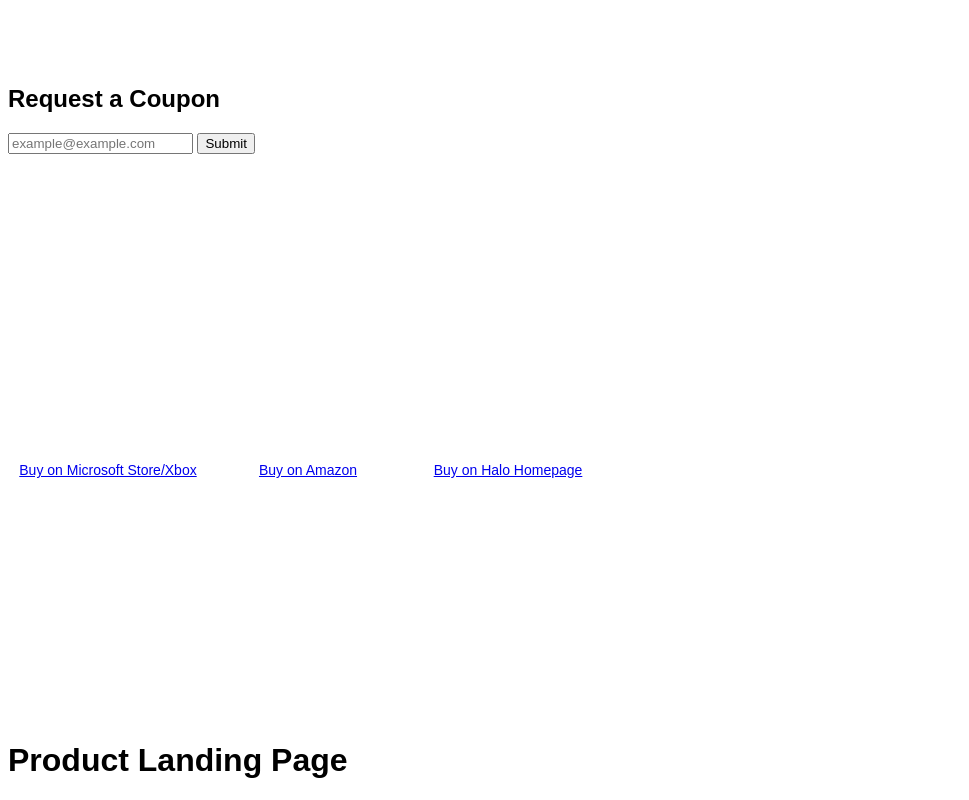
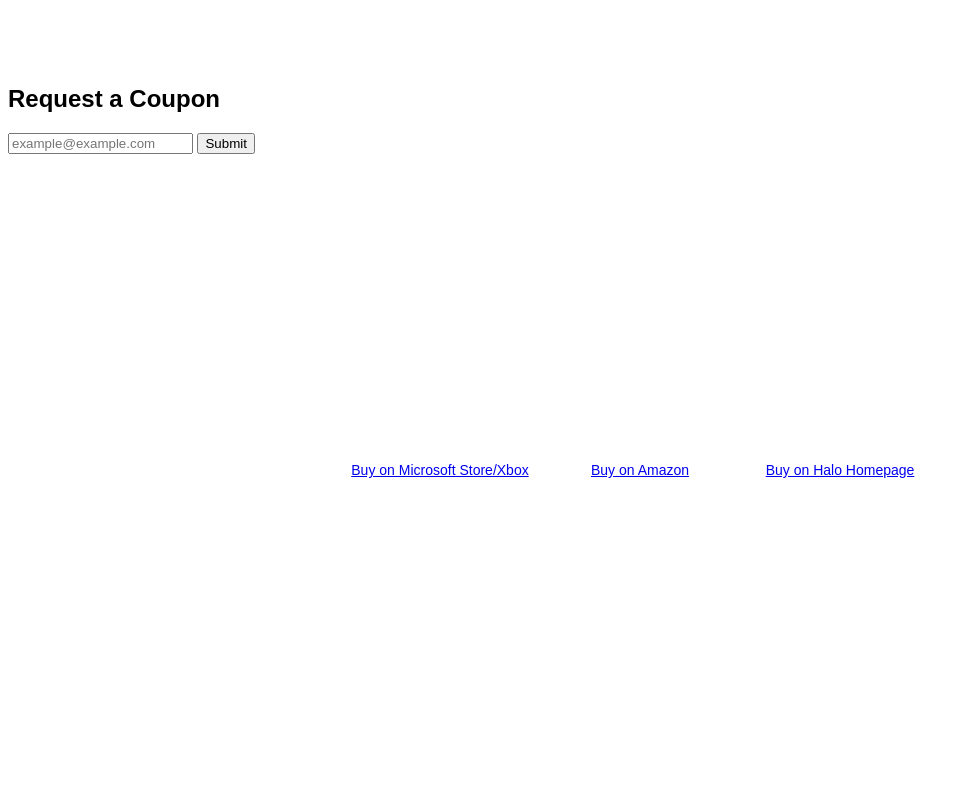
Before and after one commit to Benzito1590/Product-Landing, a plain HTML site: page index.html in a window 1280 px wide. Shown: the part 606-1406 px from the top of the page, without its empty margins (0-969 px from the left). After the commit the page ends 1334 px from the top, so only its background shows below. Drawn offline with Linux system fonts and the light colour scheme.

Commit message:
index.html

```diff
--- a/index.html
+++ b/index.html
@@ -1,38 +1,69 @@
 <html>
+
   <head>
+
     <link rel="stylesheet" type="text/css" href="css/custom-style.css">
+
     <style>
+
       @media only screen and (max-width: 768px) {
+
         /* For mobile phones: */
+
         [class*="col-"] {
+
           width: 100%;
-  }
+
         }
 
+      }
+
+
+
       .flex-container {
+
         display: flex;
+
+        justify-content: center;
+
       }
 
     </style>
+
   </head>
 
+
+
   <body>
+
     <header id="header">
+
       <center>
+
         <img id="header-img" src="https://upload.wikimedia.org/wikipedia/commons/d/d9/343_Industries_logo.png" />
+
         <nav id="nav-bar">
+
          <a class="nav-link" href="#Learn-More">Learn More</a>
          <a class="nav-link" href="#Request-Coupon">Request Coupon</a>
          <a class="nav-link" href="#Buy on Microsoft Store">Buy on Online Store</a>
 
         </nav>
+
       </center>
+
     </header>
+
     <section id="learn-more">
+
       <center>
+
         <h1>Game from 343 Industries, Halo(Microsoft).</h1>
+
         <iframe id="video" width="560" height="315" src="https://www.youtube.com/embed/MBb88gLmJZY" frameborder="0" allow="accelerometer; autoplay; encrypted-media; gyroscope; picture-in-picture" allowfullscreen></iframe>
+
       </center>
+
     </section>
  <section id="request-coupon">
  <h2>Request a Coupon</h2>
@@ -49,12 +80,10 @@ display: flex;
 
   </section>
 
-
   </body>
 
-<h1>Product Landing Page</h1>
+  <script src="https://cdn.freecodecamp.org/testable-projects-fcc/v1/bundle.js"></script>
 
-<script src="https://cdn.freecodecamp.org/testable-projects-fcc/v1/bundle.js"></script>
   <script>
 
     window.onscroll = function() {myFunction()};
@@ -83,5 +112,4 @@ display: flex;
 
   </script>
 
-
 </html>
```
Lines whose indentation alone changed are shown as unchanged.
